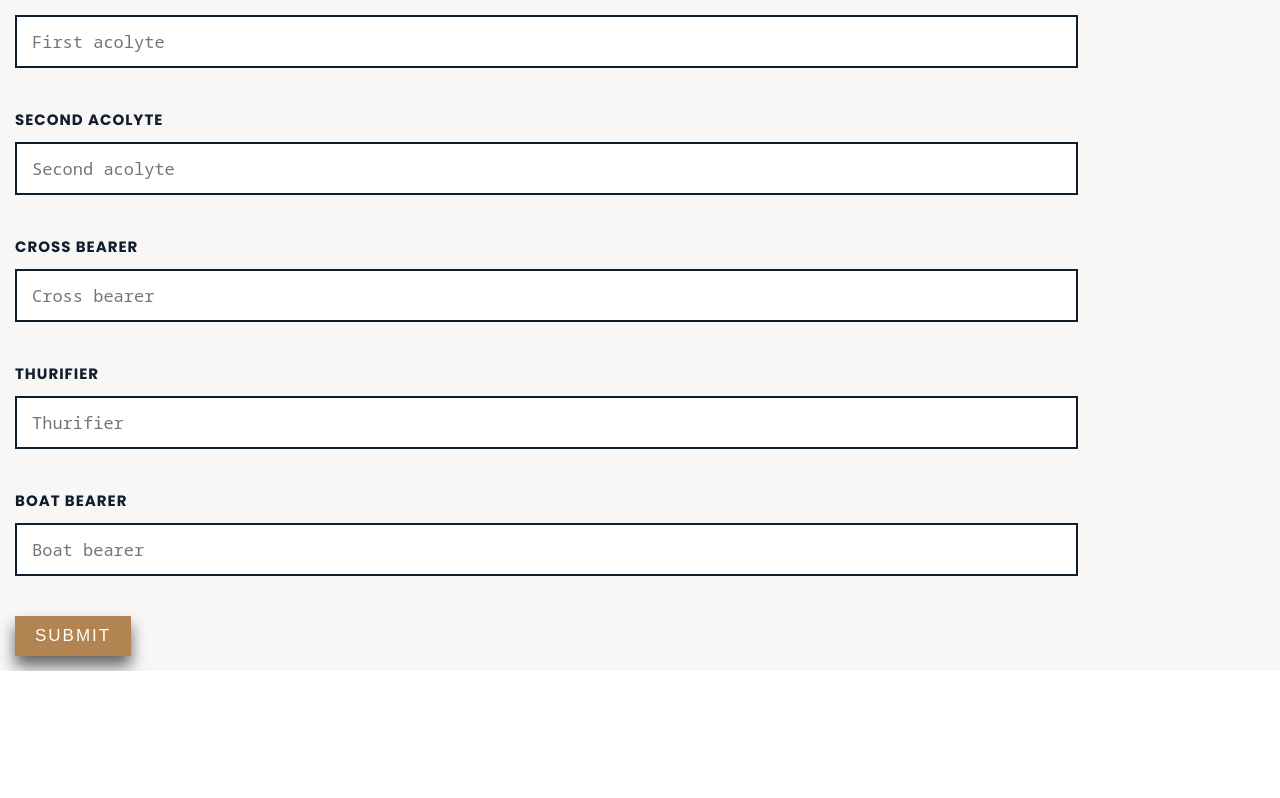
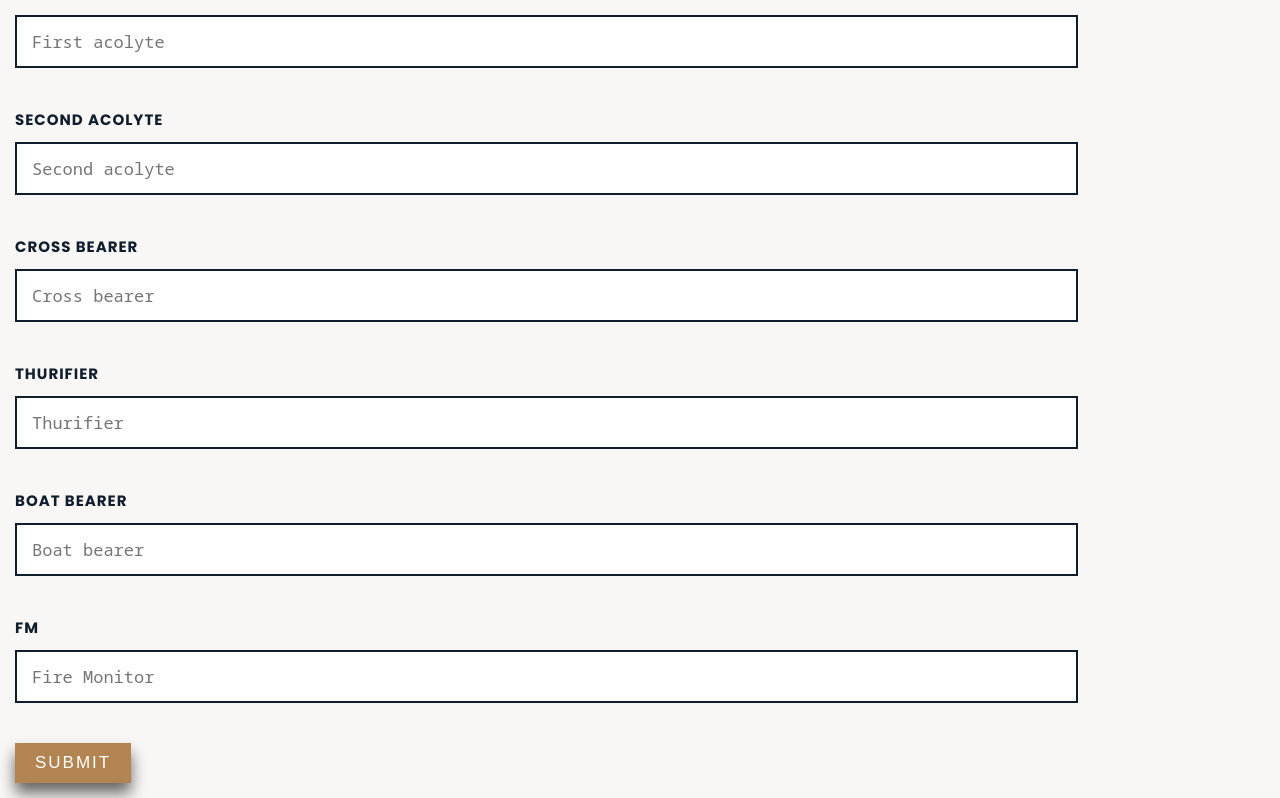
Before and after one commit to andyosei12/knolta, a React (Create React App) app: page /appointments/create in a window 1280 px wide. Shown: the part 432-1230 px from the top of the page. Before the commit the page ends 1103 px from the top, so only its background shows below. Built offline with nearby package versions, Linux system fonts and the light colour scheme.

Commit message:
fix-showing empty data message (#29)
Co-authored-by: Andy-Osei <andrew.owusu@novanest.net>

```diff
--- a/src/pages/Appointment.js
+++ b/src/pages/Appointment.js
@@ -36,6 +36,7 @@ const Appointment = (props) => {
         thurifier: data[key].thurifier,
         boat: data[key].boat,
         date: data[key].date,
+        fm: data[key].fm,
       });
     }
     setAppointments(loadedData);
@@ -64,7 +65,7 @@ const Appointment = (props) => {
       {httpError && !loadingSpinner && (
         <h3 className="error__text">{httpError}</h3>
       )}
-      {!httpError && !loadingSpinner && appointments.length === 0 && (
+      {!httpError && !loadingSpinner && !appointments && (
         <h3 className="error__text">No appointment available.</h3>
       )}
       {!loadingSpinner &&
@@ -110,6 +111,12 @@ const Appointment = (props) => {
                   <h3>{appointment.boat}</h3>
                 </li>
               )}
+              {appointment.fm && (
+                <li>
+                  <h3>FM</h3>
+                  <h3>{appointment.fm}</h3>
+                </li>
+              )}
             </ul>
             <div className="ta-right mr-1">
               <Link to={`/appointments/${appointment.id}/edit`}>
--- a/src/pages/AppointmentForm.js
+++ b/src/pages/AppointmentForm.js
@@ -21,6 +21,7 @@ const AppointmentForm = () => {
   const crossRef = useRef();
   const thurifierRef = useRef();
   const boatRef = useRef();
+  const fmRef = useRef();
   const [sendRequest] = useHttp();
   const history = useHistory();
   const httpError = useSelector((state) => state.ui.httpError);
@@ -38,6 +39,7 @@ const AppointmentForm = () => {
       crossBearer: crossRef.current.value,
       thurifier: thurifierRef.current.value,
       boat: boatRef.current.value,
+      fm: fmRef.current.value,
     };
 
     sendRequest({
@@ -120,6 +122,15 @@ const AppointmentForm = () => {
               placeholder: "Boat bearer",
             }}
           />
+          <Input
+            label="FM"
+            ref={fmRef}
+            input={{
+              type: "text",
+              name: "fm",
+              placeholder: "Fire Monitor",
+            }}
+          />
           <button type="submit" className={btnstyles.btn}>
             Submit
           </button>
--- a/src/pages/EditAppointment.js
+++ b/src/pages/EditAppointment.js
@@ -21,6 +21,7 @@ const EditAppointment = () => {
   const crossRef = useRef();
   const thurifierRef = useRef();
   const boatRef = useRef();
+  const fmRef = useRef();
   const httpError = useSelector((state) => state.ui.httpError);
   const loadingSpinner = useSelector((state) => state.ui.loadingSpinner);
   const history = useHistory();
@@ -40,6 +41,7 @@ const EditAppointment = () => {
       crossBearer: crossRef.current.value,
       thurifier: thurifierRef.current.value,
       boat: boatRef.current.value,
+      fm: fmRef.current.value,
     };
     sendRequest({
       url: `https://shccknolta-default-rtdb.firebaseio.com/appointments/${appointmentId}.json`,
@@ -130,6 +132,15 @@ const EditAppointment = () => {
               defaultValue: appointment.boat,
             }}
           />
+          <Input
+            label="FM"
+            ref={fmRef}
+            input={{
+              type: "text",
+              name: "fm",
+              defaultValue: appointment.fm,
+            }}
+          />
           <button className={btnStyles.btn}>Update</button>
         </form>
       )}
--- a/src/pages/Events.js
+++ b/src/pages/Events.js
@@ -57,7 +57,7 @@ const Events = (props) => {
       {httpError && !loadingSpinner && (
         <h3 className="error__text">{httpError}</h3>
       )}
-      {!httpError && !loadingSpinner && events.length === 0 && (
+      {!httpError && !loadingSpinner && !events && (
         <h3 className="error__text">No event available.</h3>
       )}
       {!loadingSpinner && !httpError && events.length !== 0 && (
--- a/src/pages/Executives.js
+++ b/src/pages/Executives.js
@@ -46,7 +46,7 @@ const Executives = () => {
       {httpError && !loadingSpinner && (
         <h3 className="error__text">{httpError}</h3>
       )}
-      {!httpError && !loadingSpinner && executives.length === 0 && (
+      {!httpError && !loadingSpinner && !executives && (
         <h3 className="error__text">No executive available.</h3>
       )}
 
```
Also changed, not shown: 1 other file (tests, documents, lock files or other folders).
